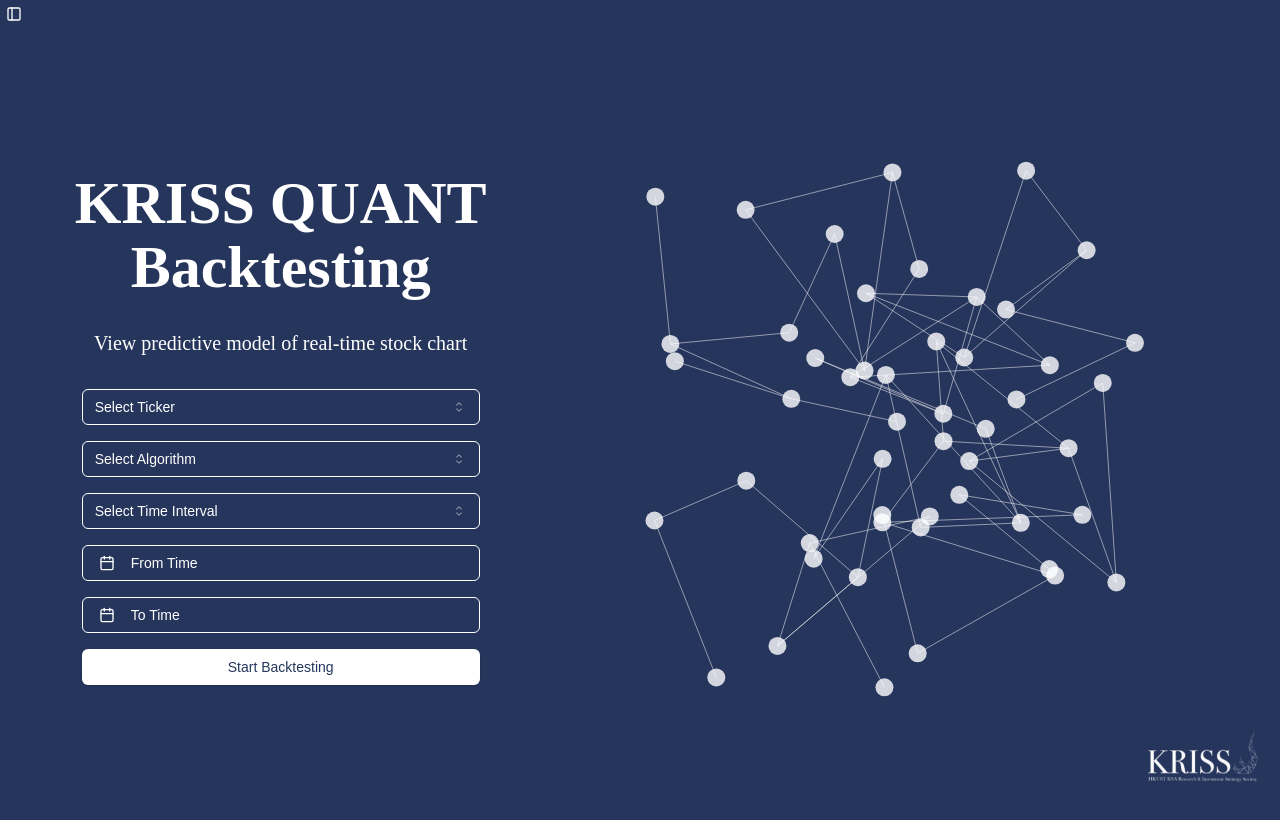
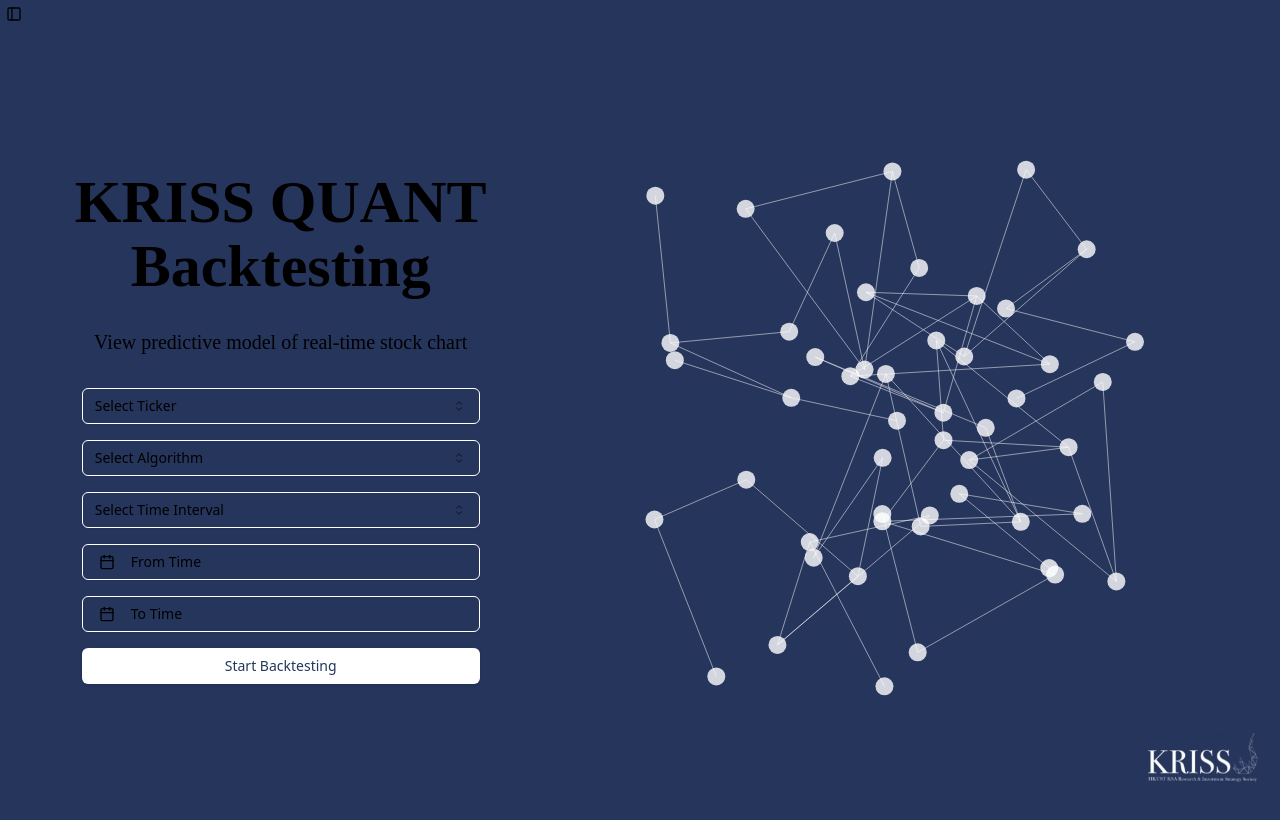
Before and after one commit to KRISS-Quant/quant-2024, a Next.js app: page / in a window 1280 px wide. Shown: the top 820 px of the page. Built offline with nearby package versions, Linux system fonts and the light colour scheme.

Commit message:
V0.1.2S Following Tailwind CSS standard

```diff
--- a/app/globals.css
+++ b/app/globals.css
@@ -53,17 +53,12 @@
   }
 }
 
-body {
-  color: var(--foreground);
-  background: var(--background);
-  font-family: Arial, Helvetica, sans-serif;
-}
-html {
-  font-family: "sans", system-ui, sans-serif;
-}
+@layer base {
+  body {
+    @apply m-0 p-0;
+  }
 
-@layer utilities {
-  .text-balance {
-    text-wrap: balance;
+  html, body, :root {
+    @apply h-full;
   }
 }
```
